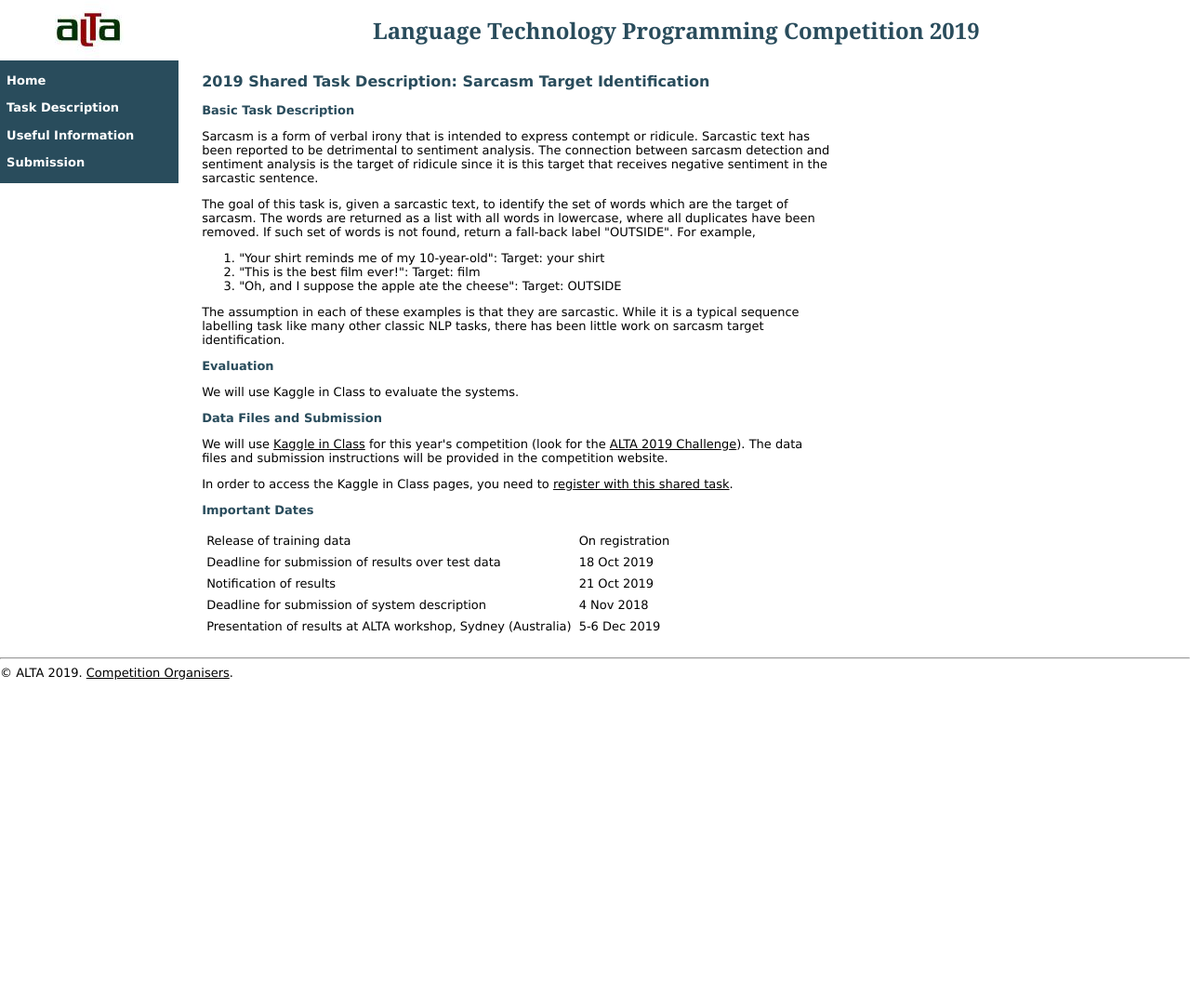
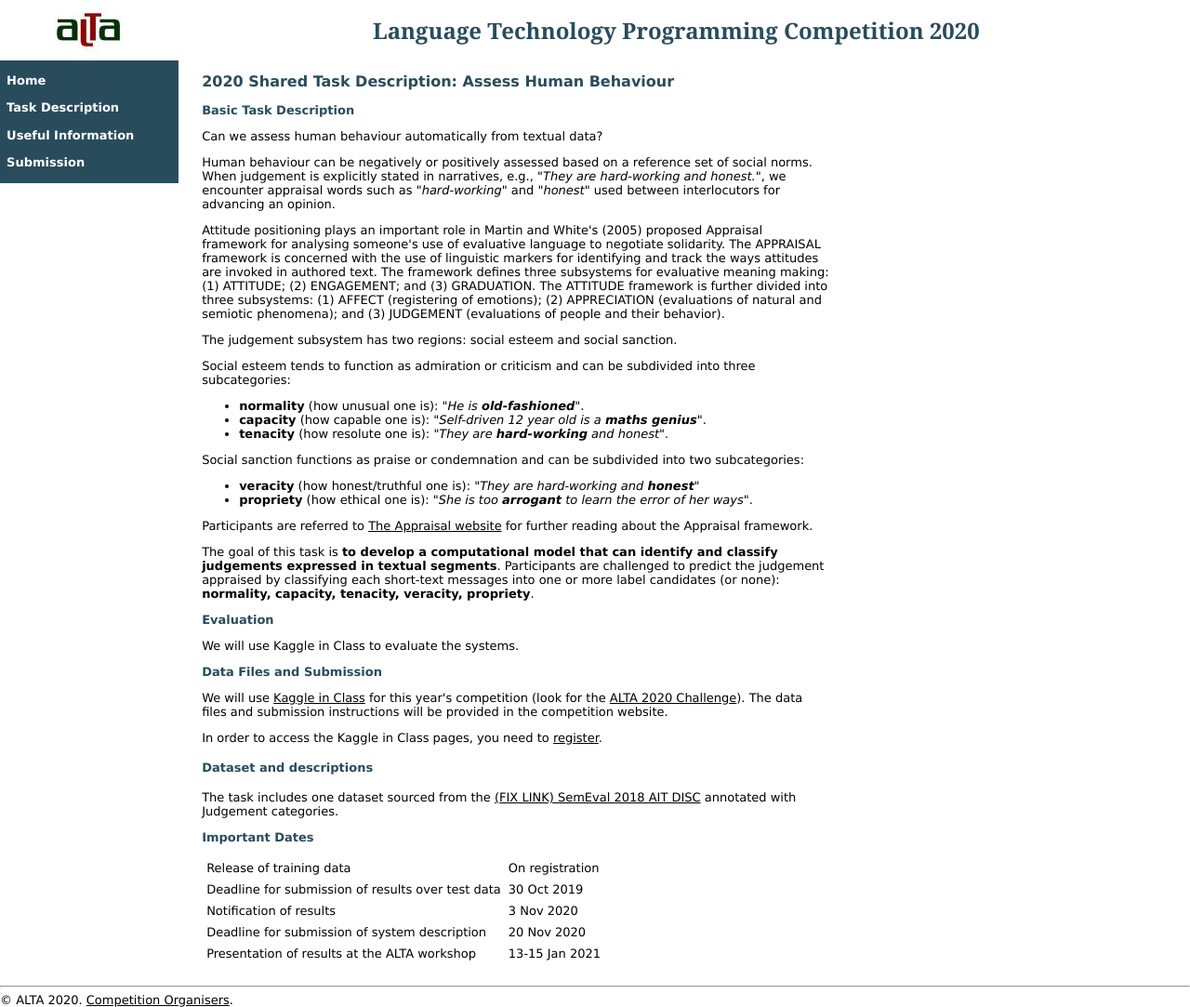
Before and after one commit to altaexec/alta-website, a Jekyll site: the page events/sharedtask2020/description.html, which Jekyll copies as it is, in a window 1280 px wide. Shown: the whole page at 93% size. Built offline with Jekyll 4.4.1, drawn with Linux system fonts in a browser that asks for light colours; before the commit the page ends 900 px from its top, so only the background shows below that.

Commit message:
Shared task 2020

```diff
--- a/events/sharedtask2020/description.html
+++ b/events/sharedtask2020/description.html
@@ -3,7 +3,7 @@ HTML PUBLIC "-//W3C//DTD HTML 4.01 Transitional//EN"
         "http://www.w3.org/TR/1999/REC-html401-19991224/loose.dtd">
 <html lang="en">
 <head>
-  <title>ALTA 2019 Shared Task Description</title>
+  <title>ALTA 2020 Shared Task Description</title>
   <meta http-equiv="content-type" content="text/html; charset=iso-8859-1">
   <link rel="stylesheet" href="sharedtask.css" type="text/css">
 </head>
@@ -17,7 +17,7 @@ HTML PUBLIC "-//W3C//DTD HTML 4.01 Transitional//EN"
     <td width="85" align="center"><a href="http://www.alta.asn.au"><img src="http://www.alta.asn.au/images/logo_sm.jpg" width="74" height="65" border="0" alt="ALTA logo"></a></td>
     <!-- Title -->
     <td width="100%" colspan="5" class="sitename" align="center">
-Language Technology Programming Competition 2019</td>
+Language Technology Programming Competition 2020</td>
   </tr>
 
   <tr valign="top">
@@ -66,33 +66,35 @@ Language Technology Programming Competition 2019</td>
 
 
 
-<h2>2019 Shared Task Description: Sarcasm Target Identification</h2>
+<h2>2020 Shared Task Description: Assess Human Behaviour</h2>
 
 <h3>Basic Task Description</h3>
 
-<p>Sarcasm is a form of verbal irony that is intended to express contempt or
-    ridicule. Sarcastic text has been reported to be detrimental to sentiment
-    analysis. The connection between sarcasm detection and sentiment analysis is the
-    target of ridicule since it is this target that receives negative sentiment in
-    the sarcastic sentence.</p>
+<p>Can we assess human behaviour automatically from textual data?</p>
 
-The goal of this task is, given a sarcastic text, to identify the set of words
-which are the target of sarcasm. The words are returned as a list with all words
-in lowercase, where all duplicates have been removed. If such set of words is
-not found, return a fall-back label "OUTSIDE".
+<p>Human behaviour can be negatively or positively assessed based on a reference set of social norms. When judgement is explicitly stated in narratives, e.g., <em>"They are hard-working and honest."</em>, we encounter appraisal words such as <em>"hard-working"</em> and <em>"honest"</em> used between interlocutors for advancing an opinion.</p>
 
-For example,
+<p>Attitude positioning plays an important role in Martin and White's (2005) proposed Appraisal framework for analysing someone's use of evaluative language to negotiate solidarity. The APPRAISAL framework is concerned with the use of linguistic markers for identifying and track the ways attitudes are invoked in authored text. The framework defines three subsystems for evaluative meaning making: (1) ATTITUDE; (2) ENGAGEMENT; and (3) GRADUATION. The ATTITUDE framework is further divided into three subsystems: (1) AFFECT (registering of emotions); (2) APPRECIATION (evaluations of natural and semiotic phenomena); and (3) JUDGEMENT (evaluations of people and their behavior).</p>
 
-<ol>
-    <li>"Your shirt reminds me of my 10-year-old": Target: your shirt</li>
-    <li>"This is the best film ever!": Target: film</li>
-    <li>"Oh, and I suppose the apple ate the cheese": Target: OUTSIDE</li>
-</ol>
+<p>The judgement subsystem has two regions: social esteem and social sanction.<p>
 
-The assumption in each of these examples is that they are sarcastic.
+<p>Social esteem tends to function as admiration or criticism and can be subdivided into three subcategories:</p>
+<ul>
+    <li><strong>normality</strong> (how unusual one is):		<em>"He is <strong>old-fashioned</strong>"</em>.</li>
+    <li><strong>capacity</strong> (how capable one is):		<em>"Self-driven 12 year old is a <strong>maths genius</strong>"</em>.</li>
+    <li><strong>tenacity</strong> (how resolute one is): 		<em>"They are <strong>hard-working</strong> and honest</em>".</li>
+</ul>
 
-While it is a typical sequence labelling task like many other classic NLP tasks,
-there has been little work on sarcasm target identification.
+<p>Social sanction functions as praise or condemnation and can be subdivided into two subcategories:</p>
+<ul>
+    <li><strong>veracity</strong> (how honest/truthful one is):	<em>"They are hard-working and <strong>honest</strong>"</em></li>
+    <li><strong>propriety</strong> (how ethical one is): 		<em>"She is too <strong>arrogant</strong> to learn the error of her ways"</em>.</li>
+</ul>
+
+<p>Participants are referred to <a href="http://www.languageofevaluation.info/appraisal/">The Appraisal website</a> for further reading about the Appraisal framework.</p>
+
+
+<p>The goal of this task is <strong>to develop a computational model that can identify and classify judgements expressed in textual segments</strong>. Participants are challenged to predict the judgement appraised by classifying each short-text messages into one or more label candidates (or none): <strong>normality, capacity, tenacity, veracity, propriety</strong>.</p>
 
 <h3>Evaluation</h3>
 
@@ -104,13 +106,17 @@ We will use Kaggle in Class to evaluate the systems.
 
 <a>We will use <a href="http://inclass.kaggle.com">Kaggle in Class</a>
 for this year's competition (look for
-the <a href="https://inclass.kaggle.com/c/alta-2019-challenge">ALTA
-2019 Challenge</a>). The data files and submission instructions will
+the <a href="https://inclass.kaggle.com/c/alta-2020-challenge">ALTA
+2020 Challenge</a>). The data files and submission instructions will
 be provided in the competition website.</a>
 
 <p>In order to access the Kaggle in Class pages, you need
-to <a href="index.html#register">register with this shared
-task</a>.</p>
+to <a href="index.html#register">register</a>.</p>
+
+
+<h4>Dataset and descriptions</h4>
+
+<p>The task includes one dataset sourced from the <a href="">(FIX LINK) SemEval 2018 AIT DISC</a> annotated with Judgement categories.</p>
 
 
 <h3>Important Dates</h3>
@@ -123,20 +129,20 @@ task</a>.</p>
         </tr>
         <tr>
             <td align="left">Deadline for submission of results over test data</td>
-            <td align="left">18 Oct 2019</td>
+            <td align="left">30 Oct 2019</td>
         </tr>
         <tr>
             <td align="left">Notification of results</td>
-            <td align="left">21 Oct 2019</td>
+            <td align="left">3 Nov 2020</td>
         </tr>
         <tr>
             <td align="left">Deadline for submission of system description</td>
-            <td align="left">4 Nov 2018</td>
+            <td align="left">20 Nov 2020</td>
         </tr>
         <tr>
-            <td align="left">Presentation of results at ALTA
-            workshop, Sydney (Australia)</td>
-            <td align="left">5-6 Dec 2019</td>
+            <td align="left">Presentation of results at the ALTA
+            workshop</td>
+            <td align="left">13-15 Jan 2021</td>
         </tr>
     </tbody>
 </table>
@@ -176,7 +182,7 @@ organisers (altw2010 AT gmail DOT com)
 </table>
 <!-- End of footer -->
 <hr>
-&copy; ALTA 2019. <a href="mailto:shared.task@alta.asn.au">Competition
+&copy; ALTA 2020. <a href="mailto:shared.task@alta.asn.au">Competition
 Organisers</a>.
 </body>
 </html>
```
Also changed, not shown: events/sharedtask2020/index.html (+5 -6 lines), events/sharedtask2020/info.html (+13 -12 lines), events/sharedtask2020/submission.html (+5 -5 lines).
